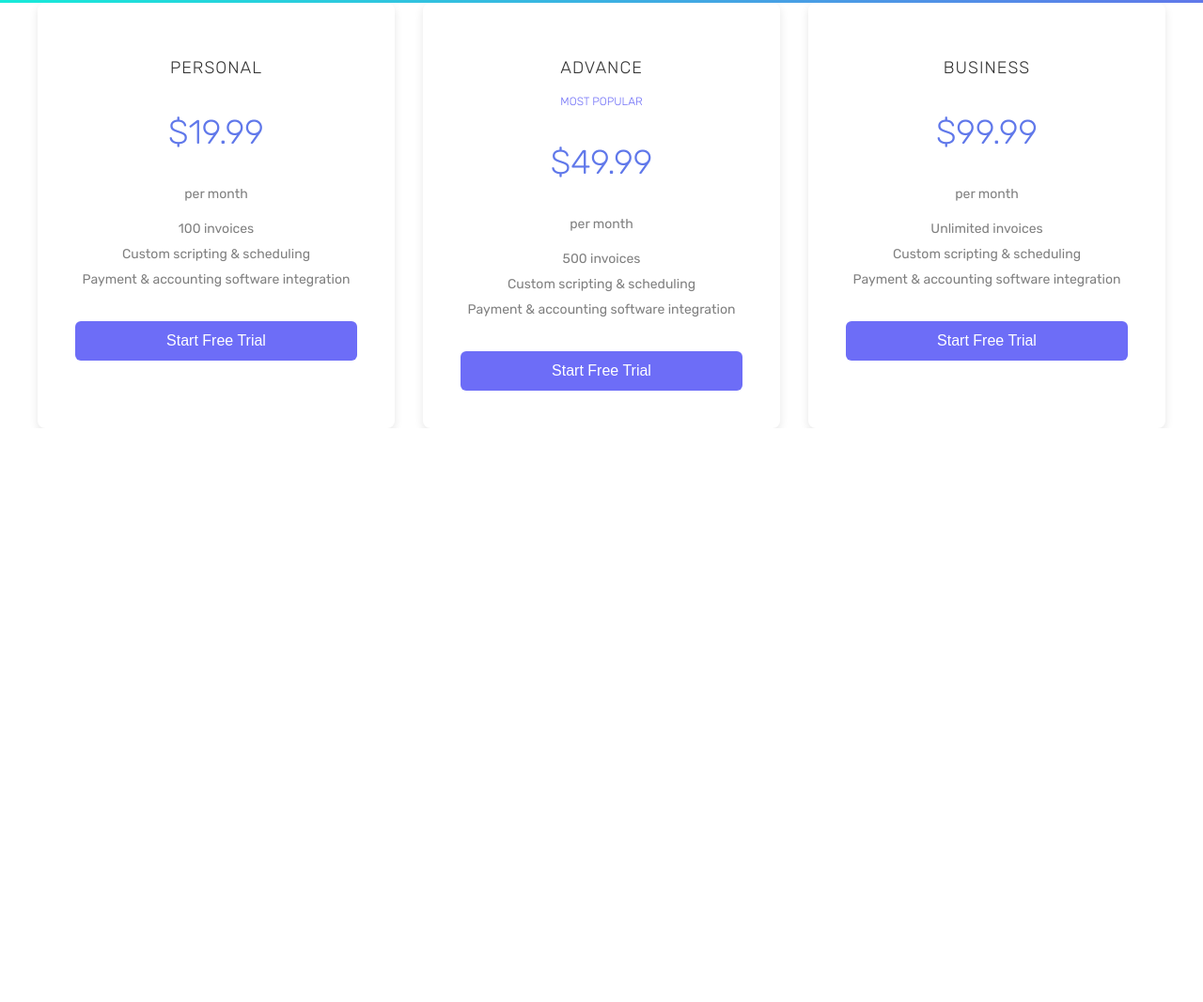
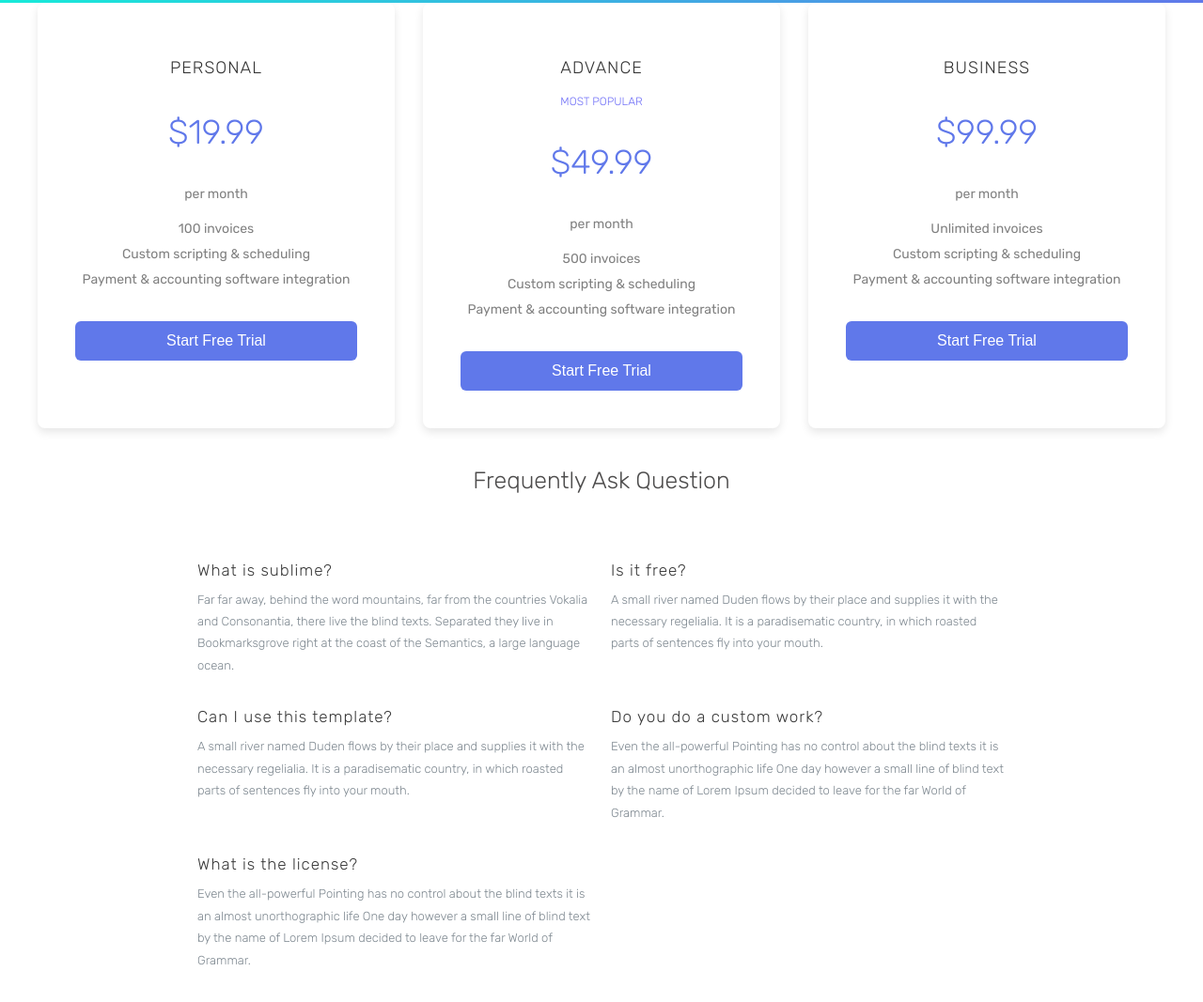
Before and after one commit to anagabrielacc/Sublime, a plain HTML site: page pricing.html in a window 1280 px wide. Shown: the part 797-1864 px from the top of the page at 94% size. Before the commit the page ends 1253 px from the top, so only its background shows below. Drawn offline with Linux system fonts and the light colour scheme.

Commit message:
Cajas del Pricing

```diff
--- a/pricing.html
+++ b/pricing.html
@@ -49,7 +49,7 @@
             <li>Custom scripting & scheduling</li>
             <li>Payment & accounting software integration</li>
         </ul>
-        <button>Start Free Trial</button>
+        <button type="send" value="Start Free Trial">Start Free Trial</button>
     </div>
     <div class="plan">
         <h3>ADVANCE</h3>
@@ -61,7 +61,7 @@
             <li>Custom scripting & scheduling</li>
             <li>Payment & accounting software integration</li>
         </ul>
-        <button>Start Free Trial</button>
+        <button type="send" value="Start Free Trial">Start Free Trial</button>
     </div>
     <div class="plan">
         <h3>BUSINESS</h3>
@@ -72,6 +72,34 @@
             <li>Custom scripting & scheduling</li>
             <li>Payment & accounting software integration</li>
         </ul>
-        <button>Start Free Trial</button>
+        <button type="send" value="Start Free Trial">Start Free Trial</button>
     </div>
 </section>
+
+<section class="preguntas">
+    <div class="text-center3">
+        <h2>Frequently Ask Question</h2>
+    </div>
+    <div class="info-cont4">
+        <div class="col3">
+            <h3>What is sublime?</h3>
+            <p>Far far away, behind the word mountains, far from the countries Vokalia and Consonantia, there live the blind texts. Separated they live in Bookmarksgrove right at the coast of the Semantics, a large language ocean.<br><br></p>
+        </div>
+        <div class="col3">
+            <h3>Is it free?</h3>
+            <p>A small river named Duden flows by their place and supplies it with the necessary regelialia. It is a paradisematic country, in which roasted parts of sentences fly into your mouth.<br><br></p>
+        </div>
+        <div class="col3">
+            <h3>Can I use this template?</h3>
+            <p>A small river named Duden flows by their place and supplies it with the necessary regelialia. It is a paradisematic country, in which roasted parts of sentences fly into your mouth.<br><br></p>
+        </div>
+        <div class="col3">
+            <h3>Do you do a custom work?</h3>
+            <p>Even the all-powerful Pointing has no control about the blind texts it is an almost unorthographic life One day however a small line of blind text by the name of Lorem Ipsum decided to leave for the far World of Grammar.<br><br></p>
+        </div>
+        <div class="col3">
+            <h3>What is the license?</h3>
+            <p>Even the all-powerful Pointing has no control about the blind texts it is an almost unorthographic life One day however a small line of blind text by the name of Lorem Ipsum decided to leave for the far World of Grammar.<br><br></p>
+        </div>
+    </div>
+</section>
--- a/pricing_Style.css
+++ b/pricing_Style.css
@@ -194,17 +194,73 @@ ul li {
 }
 
 button {
-    background: #6d6df7;
+    padding: 12px;;
+    font-size: 16px;
+    font-weight: lighter;
+    background-color: #6078ea;
     color: white;
     border: none;
-    padding: 12px;
-    font-size: 16px;
+    border-radius: 6px;
     cursor: pointer;
+    align-items: center;
     width: 100%;
-    border-radius: 6px;
     margin-top: 20px;
 }
 
+
 button:hover {
-    background: #6078ea;
+    background-color:#17ead9;
 }
+
+.preguntas {
+    padding: 0px 200px 0px 200px;
+    color: #4d4c4c;
+    text-align: center;
+}
+.preguntas .text-center3 h2 {
+    font-size: 25px;
+    font-weight: lighter;
+    color: #4d4c4c;
+    padding: 20px 0 50px 0;
+}
+
+.preguntas .text-center3 p {
+    font-size: 13px;
+    font-weight: lighter;
+    line-height: 1.9;
+    margin-bottom: 50px;
+    color: #7e8890;
+}
+
+.preguntas .info-cont4 {
+    display: grid;
+    grid-template-columns: repeat(2, 1fr);
+    gap: 0px;
+}
+
+.preguntas .col3 {
+    padding: 0px;
+    align-items: center;
+}
+
+
+.preguntas .col3 h3 {
+    font-size: 17px;
+    font-weight: lighter;
+    display: flex;
+    align-items: center;
+    gap: 8px;
+    margin: 0px 0px 0px 10px;
+    color:#3a3a3a;
+}
+
+
+.preguntas .col3 p {
+    font-size: 13px;
+    font-weight: lighter;
+    text-align: left;
+    padding: 0px;
+    line-height: 1.8;
+    margin: 10px;
+    color:#7e8890;
+}
```
